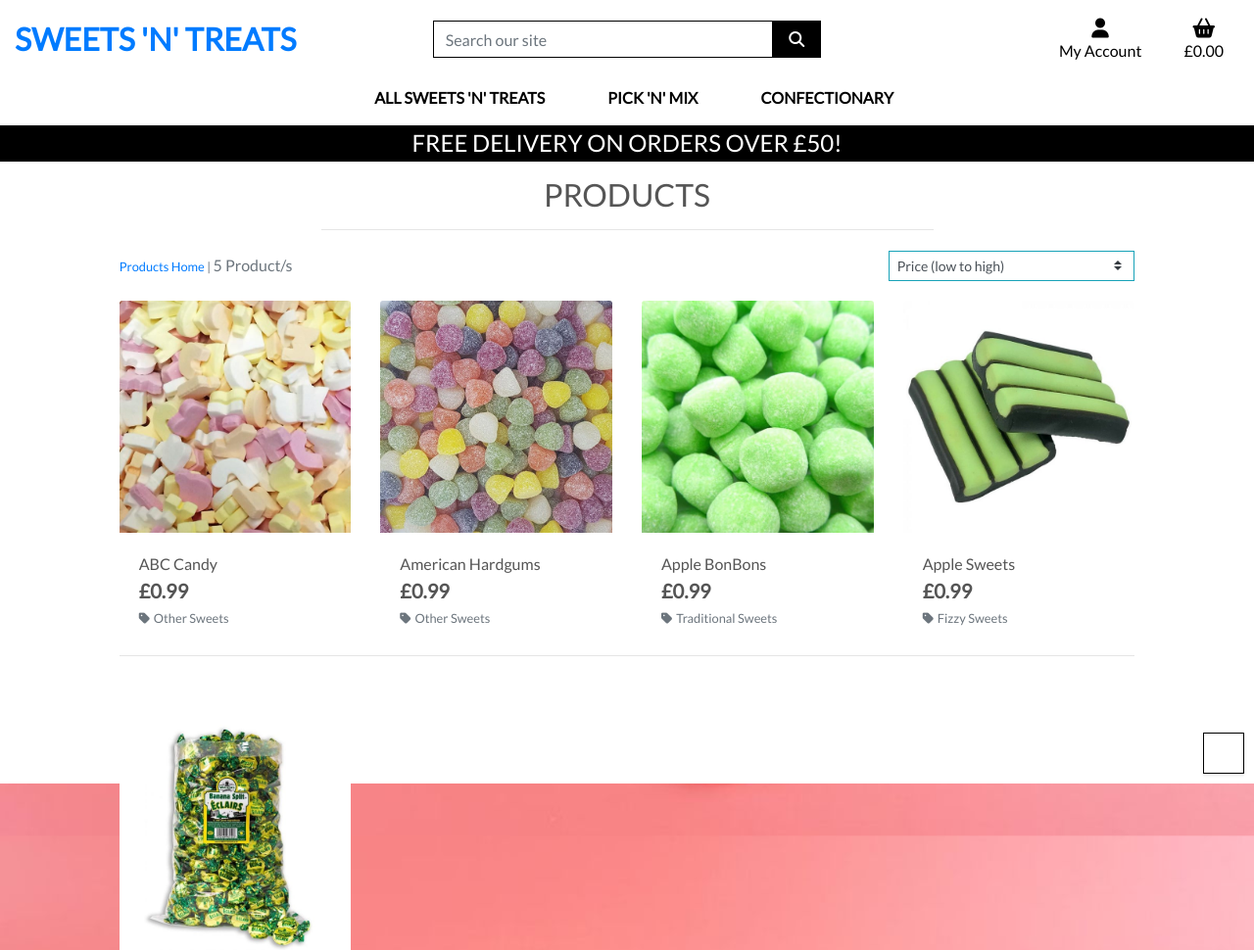
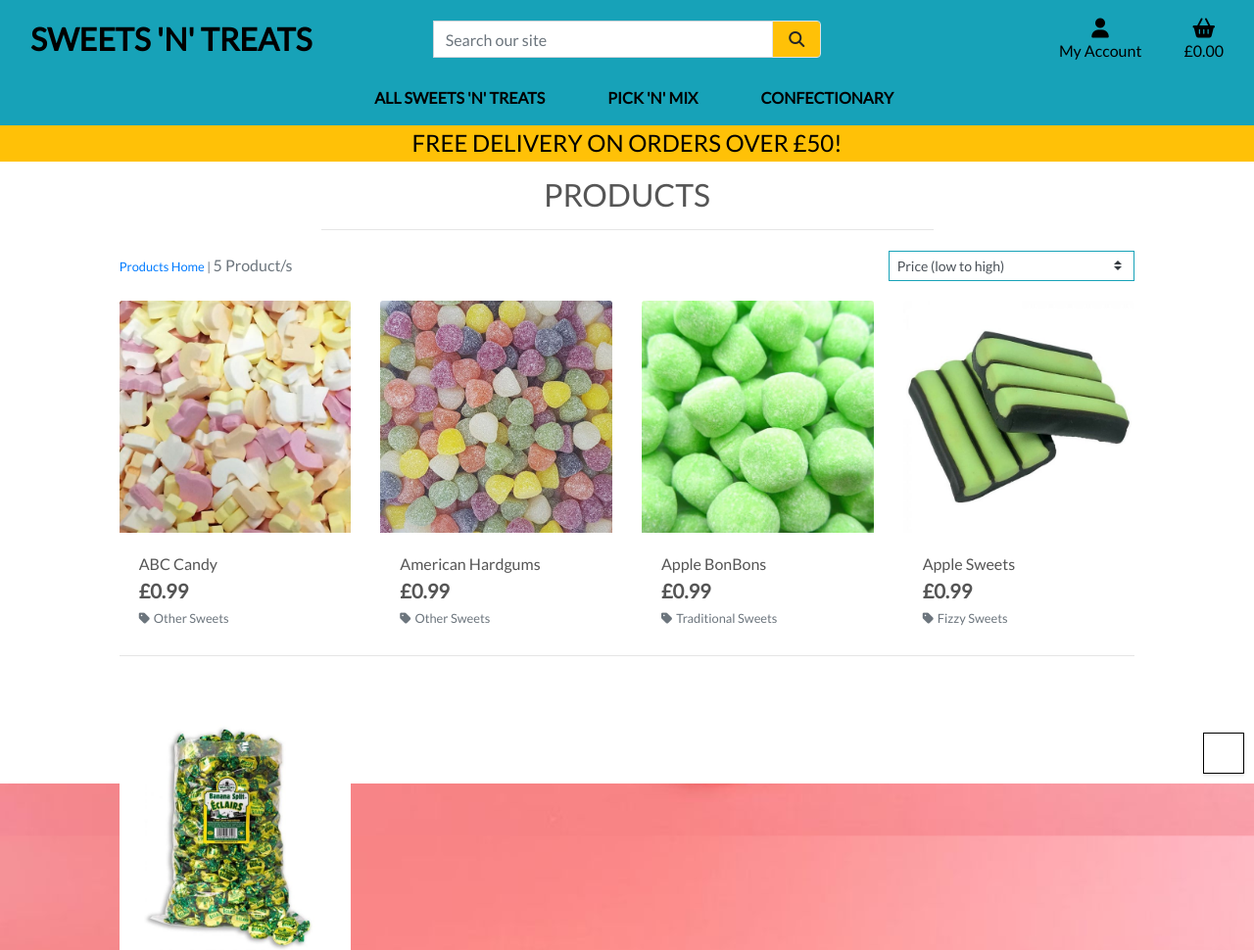
Before and after one commit to mgreenberry/MS4-sweetsntreats, a Django app: a page that uses templates/base.html in a window 1280 px wide. Shown: the top 970 px of the page at 98% size. Run offline with Django 3.2, Linux system fonts and the light colour scheme; data comes from the database, SQL or seed files in the repository; both versions use the stored data as it was after the commit; some libraries are stand-ins or nearby versions.

Commit message:
updated views.py with search/sort options. Fixed broken navbar

```diff
--- a/basket/templates/basket/basket.html
+++ b/basket/templates/basket/basket.html
@@ -1,6 +1,5 @@
 {% extends "base.html" %}
 {% load static %}
-{% load basket_tools %}
 
 {% block page_header %}
     <div class='container header-container'>
@@ -86,7 +85,7 @@
                                             data-product_size="{{ item.size }}"><small>Remove</small></button>
                                     </td>
                                     <td class="py-3">
-                                        <p class="my-0">£{{ item.product.price | calc_subtotal:item.quantity }}</p>
+                                        <p class="my-0">£</p>
                                     </td>
                                 </tr>
                             {% endfor %}
--- a/products/models.py
+++ b/products/models.py
@@ -1,6 +1,8 @@
 from django.db import models
 
 # Create your models here.
+
+
 class Category(models.Model):
 
     class Meta:
--- a/products/templates/products/products.html
+++ b/products/templates/products/products.html
@@ -36,6 +36,10 @@
                                 <option value="name_desc" {% if current_sorting == 'name_desc' %}selected{% endif %}>Name (Z-A)</option>
                                 <option value="category_asc" {% if current_sorting == 'category_asc' %}selected{% endif %}>Category (A-Z)</option>
                                 <option value="category_desc" {% if current_sorting == 'category_desc' %}selected{% endif %}>Category (Z-A)</option>
+                                {% if product.rating %}
+                                    <option value="rating_asc" {% if current_sorting == 'rating_asc' %}selected{% endif %}>Rating (low to high)</option>
+                                    <option value="rating_desc" {% if current_sorting == 'rating_desc' %}selected{% endif %}>Rating (high to low)</option>
+                                {% endif %}
                             </select>
                         </div>
                     </div>
@@ -74,6 +78,9 @@
                                                         <i class="fas fa-tag mr-1"></i>{{ product.category.friendly_name }}
                                                     </a>
                                                 </p>
+                                            {% endif %}
+                                            {% if product.rating %}
+                                                <small class="text-muted"><i class="fas fa-star mr-1"></i>{{ product.rating }} / 5</small>
                                             {% endif %}
                                         </div>
                                     </div>
@@ -116,7 +123,7 @@
     {{ block.super}}
     <script type="text/javascript">
         $('.btt-link').click(function(e) {
-            window.scrooTo(0,0)
+            window.scrollTo(0,0)
         })
     </script>
 
--- a/templates/base.html
+++ b/templates/base.html
@@ -8,6 +8,11 @@
         <meta http-equiv="X-UA-Compatible" content="ie=edge">
         <meta charset="utf-8">
         <meta name="viewport" content="width=device-width, initial-scale=1, shrink-to-fit=no">
+        <!-- user meta tags -->
+        <meta name="Sweets 'N' Treats" content="The Online Sweets and Treats Shop">
+        <meta name="description"
+            content="Treat yourself in 2022 with our special range of confectionary. A variety of pic 'n' mix, chocolate and gift ideas">
+        <meta name="keywords" content="sweets, treats, chocolate, hampers, special occasions">
     {% endblock %}
 
     {% block extra_meta %}
@@ -18,6 +23,7 @@
         <link rel="preconnect" href="https://fonts.googleapis.com">
         <link rel="preconnect" href="https://fonts.gstatic.com" crossorigin>
         <link rel="stylesheet" href="https://fonts.googleapis.com/css2?family=Lato&display=swap">
+        <!-- user css -->
         <link rel="stylesheet" href="{% static 'css/base.css' %}">
         {% endblock %}
 
@@ -38,18 +44,18 @@
   </head>
   <body>
     <header class="container-fluid fixed-top">
-        <div id="topnav" class="row bg-white pt-lg-2 d-none d-lg-flex">
+        <nav id="topnav" class="row bg-info pt-lg-2 d-none d-lg-flex">
             <div class="col-12 col-lg-4 my-auto py-1 py-lg-0 text-center text-lg-left">
-                <a href="{% url 'home' %}" class="nav-lin main-logo-link">
-                    <h2 class="logo-font text=black my-0"><strong>Sweets 'N' Treats</strong></h2>
+                <a href="{% url 'home' %}" class="nav-link main-logo-link text-black">
+                    <h2 class="logo-font my-0"><strong>Sweets 'N' Treats</strong></h2>
                 </a>
             </div>
             <div class="col-12 col-lg-4 my-auto py-1 py-lg-0">
                 <form method="GET" action="{% url 'products' %}">
                     <div class="input-group w-100">
-                        <input class="form-control border border-black rounded-0" type="text" name="q" placeholder="Search our site">
+                        <input class="form-control rounded-0" type="text" name="q" placeholder="Search our site">
                         <div class="input-group-append">
-                            <button class="form-control btn btn-black border border-black rounded-0" type="submit">
+                            <button class="form-control bg-warning btn border" type="submit">
                                 <span class="icon">
                                     <i class="fas fa-search"></i>
                                 </span>
@@ -67,7 +73,7 @@
                                 <p class="my-0">My Account</p>
                             </div>
                         </a>
-                        <div class="dropdown-menu border-0" aria-labelledby="user-options">
+                        <div class="dropdown-menu bg-info border-0" aria-labelledby="user-options">
                             {% if request.user.is_authenticated %}
                                 {% if request.user.is_superuser %}
                                     <a href="" class="dropdown-item">Product Management</a>
@@ -82,7 +88,7 @@
                     </li>
                     <li class="list-inline-item">
                         <a class="{% if grand_total %}text-info font-weight-bold{% else %}text-black{% endif %} nav-link" href="{% url 'view_basket' %}">
-                            <div class="text-center">
+                            <div class="text-black text-center">
                                 <div><i class="fas fa-shopping-basket fa-lg"></i></div>
                                 <p class="my-0">
                                     {% if grand_total %}
@@ -96,19 +102,19 @@
                     </li>
                 </ul>
             </div>
-        </div>
-        <div class="row bg-white">
+        </nav>
+        <div class="row bg-info">
             <nav class="navbar navbar-expand-lg navbar-light w-100">
-                <button class="navbar-toggler" type="button" data-toggle="collapse" data-target="#navbarSupportedContent" aria-controls="navbarSupportedContent" aria-expanded="false" aria-label="Toggle navigation">
-                  <span class="navbar-toggler-icon"></span>
+                <button class="navbar-toggler" type="button" data-toggle="collapse" data-target="#main-nav" aria-controls="main-nav" aria-expanded="false" aria-label="Toggle navigation">
+                    <span class="navbar-toggler-icon"></span>
                 </button>
-                {% include 'includes/mobile-top-header.html' %}
+                {% include 'includes/mobile-nav.html' %}
                 {% include 'includes/main-nav.html' %}
             </nav>
         </div>
         <div id="delivery-banner" class="row text-center">
-            <div class="col bg-black text-white">
-                <h4 class="logo-font my-1">Free delivery on orders over £{{ free_delivery_threshold }}!</h4>
+            <div class="col bg-warning text-black">
+                <h4 class="text-black logo-font my-1">Free delivery on orders over £{{ free_delivery_threshold }}!</h4>
             </div>
         </div>
     </header>
--- a/templates/includes/main-nav.html
+++ b/templates/includes/main-nav.html
@@ -1,10 +1,10 @@
 <div class="collapse navbar-collapse" id="main-nav">
     <ul class="navbar-nav w-auto mx-auto">
         <li class="nav-item dropdown">
-            <a class="logo-font font-weight-bold nav-link text-black mr-5" href="#" id="all-products-link" data-toggle="dropdown" aria-haspopup="true" aria-expanded="false">
+            <a class="logo-font font-weight-bold nav-link text-black mr-5" href="#" id="all-confectionary-link" data-toggle="dropdown" aria-haspopup="true" aria-expanded="false">
                 All Sweets 'N' Treats
             </a>
-            <div class="dropdown-menu border-0" aria-labelledby="all-products-link">
+            <div class="dropdown-menu bg-info border-0" aria-labelledby="all-confectionary-link">
                 <a href="{% url 'products' %}?sort=price&direction=asc" class="dropdown-item">By Price</a>
                 <a href="{% url 'products' %}?sort=name&direction=asc" class="dropdown-item ">Name</a>
                 <a href="{% url 'products' %}?sort=category&direction=asc" class="dropdown-item ">Category</a>
@@ -13,10 +13,10 @@
         </li>
 
         <li class="nav-item dropdown">
-            <a class="logo-font font-weight-bold nav-link text-black mr-5" href="#" id="clothing-link" data-toggle="dropdown" aria-haspopup="true" aria-expanded="false">
+            <a class="logo-font font-weight-bold nav-link text-black mr-5" href="#" id="pic-n-mix-link" data-toggle="dropdown" aria-haspopup="true" aria-expanded="false">
                 Pick 'N' Mix
             </a>
-            <div class="dropdown-menu border-0" aria-labelledby="clothing-link">
+            <div class="dropdown-menu bg-info border-0" aria-labelledby="pic-n-mix-link">
                 <a href="{% url 'products' %}?category=fizzy_sweets" class="dropdown-item">Fizzy Sweets</a>
                 <a href="{% url 'products' %}?category=jelly_and_foam" class="dropdown-item">Jelly and Foam Sweets</a>
                 <a href="{% url 'products' %}?category=chocolate_toffee" class="dropdown-item">Chocolate and Toffee Sweets</a>
@@ -27,10 +27,10 @@
         </li>
 
         <li class="nav-item dropdown">
-            <a class="logo-font font-weight-bold nav-link text-black mr-5" href="#" id="homeware-link" data-toggle="dropdown" aria-haspopup="true" aria-expanded="false">
+            <a class="logo-font font-weight-bold nav-link text-black mr-5" href="#" id="gift-link" data-toggle="dropdown" aria-haspopup="true" aria-expanded="false">
                 Confectionary
             </a>
-            <div class="dropdown-menu border-0" aria-labelledby="homeware-link">
+            <div class="dropdown-menu bg-info border-0" aria-labelledby="gift-link">
                 <a href="" class="dropdown-item">Celebrations & Special Occasions</a>
                 <a href="" class="dropdown-item">Hampers and Baskets</a>
                 <a href="" class="dropdown-item">Other Offers</a>
--- a/templates/includes/mobile-nav.html
+++ b/templates/includes/mobile-nav.html
@@ -1,3 +1,8 @@
+<div class="col-12 col-lg-4 my-auto d-block d-lg-none py-1 py-lg-0 text-center text-lg-left">
+    <a href="{% url 'home' %}" class="nav-link main-logo-link text-black">
+        <h2 class="logo-font my-0"><strong>Sweets 'N' Treats</strong></h2>
+    </a>
+</div>
 <ul>
     <li class="list-inline-item">
         <a class="text-black nav-link d-block d-lg-none" href="#" id="mobile-search" data-toggle="dropdown" aria-haspopup="true" aria-expanded="false">
@@ -9,7 +14,7 @@
         <div class="dropdown-menu border-0 w-100 p-3 rounded-0 my-0" aria-labelledby="mobile-search">
             <form class="form" method="GET" action="{% url 'products' %}">
                 <div class="input-group w-100">
-                  <input class="form-control border border-black rounded-0" type="text" name="q" placeholder="Search our site">
+                    <input class="form-control border border-black rounded-0" type="text" name="q" placeholder="Search for your treat">
                     <div class="input-group-append">
                         <button class="form-control form-control btn btn-black border border-black rounded-0" type="submit">
                             <span class="icon">
@@ -43,11 +48,11 @@
     </li>
     <li class="list-inline-item">
         <a class="{% if grand_total %}text-primary font-weight-bold{% else %}text-black{% endif %} nav-link d-block d-lg-none" href="{% url 'view_basket' %}">
-          <div class="text-center">
+            <div class="text-black text-center">
                 <div><i class="fas fa-shopping-basket fa-lg"></i></div>
                 <p class="my-0">
                     {% if grand_total %}
-                      ${{ grand_total|floatformat:2 }}
+                        £{{ grand_total|floatformat:2 }}
                     {% else %}
                         £0.00
                     {% endif %}
--- a/templates/includes/mobile-top-header.html
+++ /dev/null
@@ -1,58 +0,0 @@
-<ul>
-    <li class="list-inline-item">
-      <a class="text-black nav-link d-block d-lg-none" href="#" id="mobile-search" data-toggle="dropdown" aria-haspopup="true" aria-expanded="false">
-          <div class="text-center">
-              <div><i class="fas fa-search fa-lg"></i></div>
-              <p class="my-0">Search</p>
-          </div>
-      </a>
-      <div class="dropdown-menu border-0 w-100 p-3 rounded-0 my-0" aria-labelledby="mobile-search">
-          <form class="form" method="GET" action="{% url 'products' %}">
-              <div class="input-group w-100">
-                  <input class="form-control border border-black rounded-0" type="text" name="q" placeholder="Search our site">
-                  <div class="input-group-append">
-                      <button class="form-control form-control btn btn-black border border-black rounded-0" type="submit">
-                          <span class="icon">
-                              <i class="fas fa-search"></i>
-                          </span>
-                      </button>
-                  </div>
-              </div>
-          </form>
-      </div>
-  </li>
-  <li class="list-inline-item dropdown">
-      <a class="text-black nav-link d-block d-lg-none" href="#" id="user-options" data-toggle="dropdown" aria-haspopup="true" aria-expanded="false">
-          <div class="text-center">
-              <div><i class="fas fa-user fa-lg"></i></div>
-              <p class="my-0">My Account</p>
-          </div>
-      </a>
-      <div class="dropdown-menu border-0" aria-labelledby="user-options">
-          {% if request.user.is_authenticated %}
-              {% if request.user.is_superuser %}
-                  <a href="{% url 'account_logout' %}" class="dropdown-item">Product Management</a>
-              {% endif %}
-              <a href="" class="dropdown-item">My Profile</a>
-              <a href="{% url 'account_logout' %}" class="dropdown-item">Logout</a>
-          {% else %}
-              <a href="{% url 'account_signup' %}" class="dropdown-item">Register</a>
-              <a href="{% url 'account_login' %}" class="dropdown-item">Login</a>
-          {% endif %}
-      </div>
-  </li>
-  <li class="list-inline-item">
-      <a class="{% if grand_total %}text-primary font-weight-bold{% else %}text-black{% endif %} nav-link d-block d-lg-none" href="{% url 'view_basket' %}">
-          <div class="text-center">
-              <div><i class="fas fa-shopping-basket fa-lg"></i></div>
-              <p class="my-0">
-                  {% if grand_total %}
-                      ${{ grand_total|floatformat:2 }}
-                  {% else %}
-                      £0.00
-                  {% endif %}
-              </p>
-          </div>
-      </a>
-    </li>
-  </ul>
```
Also changed, not shown: products/views.py (+5 -2 lines), db.sqlite3. Lines whose indentation alone changed are shown as unchanged.
